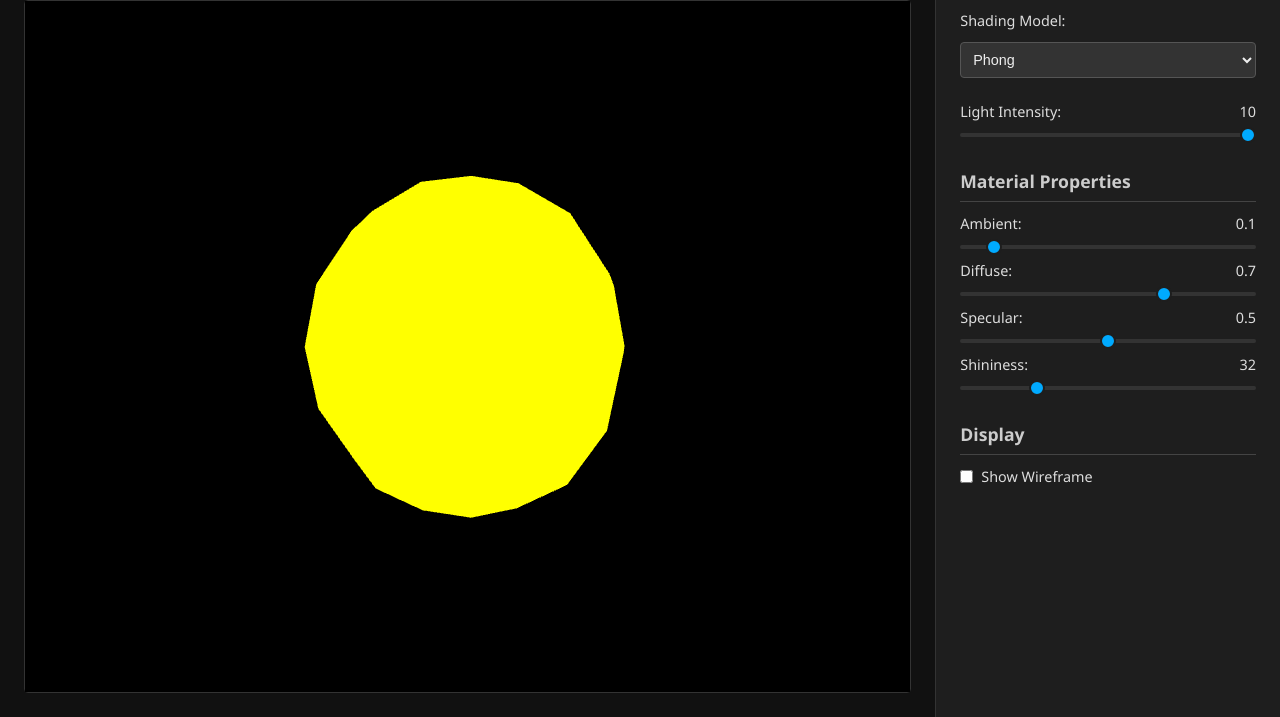
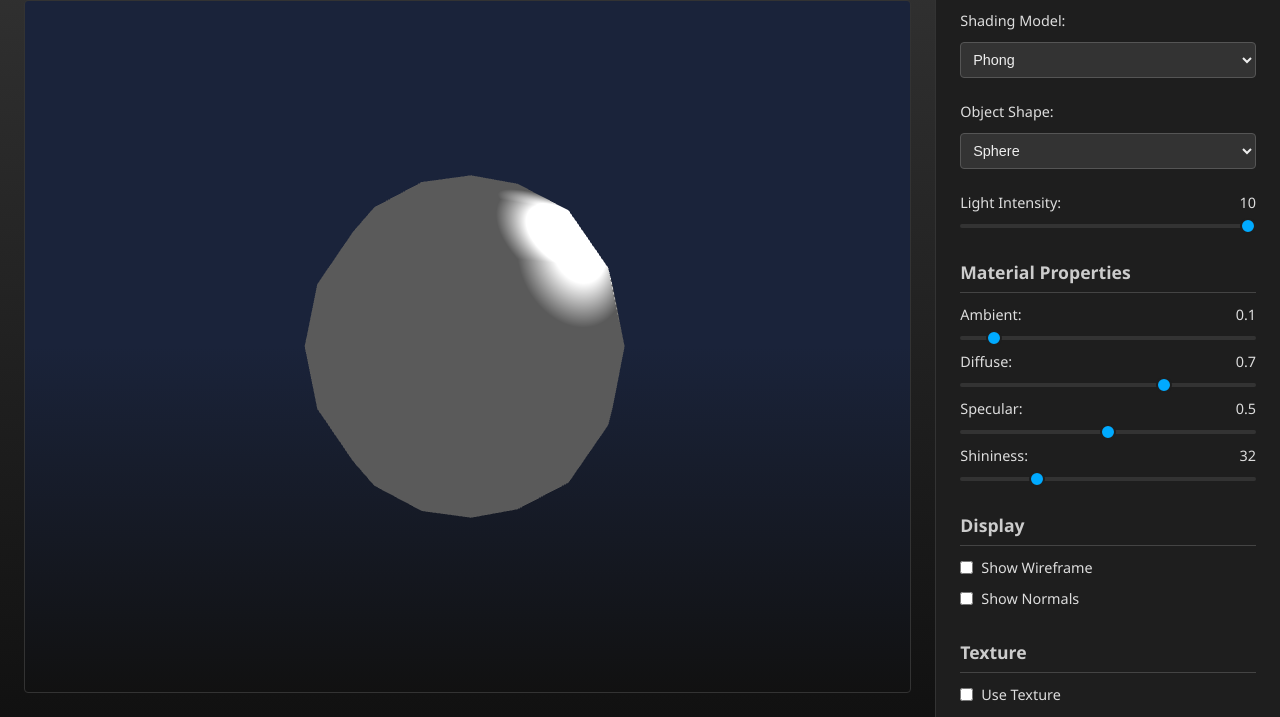
Before and after one commit to Gio-003/Lighting_visualizer, a website built with Vite: page lighting-visualizer/index.html in a window 1280 px wide. Shown: the part 83-800 px from the top of the page. Built offline with nearby package versions, Linux system fonts and the light colour scheme; animation ran at ten frames a second.

Commit message:
Manje izmene na frontu i mogucnost biranja opcije geometrijskih oblika

```diff
--- a/lighting-visualizer/index.html
+++ b/lighting-visualizer/index.html
@@ -25,6 +25,15 @@
           <option value="phong" selected>Phong</option>
         </select>
       </div>
+      <div class="control-group">
+        <label for="shape">Object Shape:</label>
+        <select id="shape">
+          <option value="sphere" selected>Sphere</option>
+          <option value="torus">Torus</option>
+          <option value="capsule">Capsule</option>
+        </select>
+      </div>
+
 
       <div class="control-group">
         <label for="lightSSlider">Light Intensity: <span id="lightSSliderValue">10</span></label>
@@ -52,8 +61,19 @@
           <input type="checkbox" id="wireframe" name="wireframe">
           <label for="wireframe">Show Wireframe</label>
         </div>
+        <div class="checkbox-container">
+          <input type="checkbox" id="showNormals" name="showNormals">
+          <label for="showNormals">Show Normals</label>
+        </div>
       </div>
-
+      <div class="control-group">
+        <h3>Texture</h3>
+        <div class="checkbox-container">
+          <input type="checkbox" id="useTexture" name="useTexture">
+          <label for="useTexture">Use Texture</label>
+        </div>
+        <input type="file" id="textureUpload" name="textureUpload" accept="image/*" style="display: block; margin-top: 0.5rem;">
+      </div>
     </aside>
     <script type="module" src="/src/main.js"></script>
   </body>
--- a/lighting-visualizer/src/main.js
+++ b/lighting-visualizer/src/main.js
@@ -1,6 +1,7 @@
 import './style.css'
 import * as THREE from 'three';
 import { OrbitControls } from 'three/examples/jsm/controls/OrbitControls.js';
+//import { TeapotGeometry } from 'three/examples/jsm/geometries/TeapotGeometry.js';
 import  vertShader  from './shaders/vertexShader.vert?raw';
 import  fragShader  from './shaders/fragmentShader.frag?raw';
 //import bg from './assets/bg.jpg';
@@ -17,21 +18,21 @@ controls.enableDamping = true; // Enable damping for smoother controls
 
 const renderer = new THREE.WebGLRenderer({
     canvas: document.getElementById('bg'),
-    antialias: true
+    antialias: true ,
+    alpha: true
 });
 renderer.setSize(canvasContainer.clientWidth, canvasContainer.clientHeight);
 renderer.setPixelRatio(window.devicePixelRatio);
-
 const pointLight = new THREE.PointLight(0xffffff, 200, 300);
 pointLight.position.set(10, 10, 10);
 scene.add(pointLight);
 // Create a sphere geometry and material, then add it to the scene with a wireframe overlay
-const geometry = new THREE.SphereGeometry(16, 8, 8);
+let geometry = new THREE.SphereGeometry(16, 8, 8);
 const material = new THREE.ShaderMaterial({
     vertexShader: vertShader,
     fragmentShader: fragShader,
      uniforms: {
-        uColor: { value: new THREE.Color(0xffff00) },
+        uColor: { value: new THREE.Color(0xa0a0a0) },
         uAmbientStrength : { value: 0.1 },
         uLightColor : { value: new THREE.Color(0xffffff) },
         uLightPos : { value: pointLight.position },
@@ -47,11 +48,6 @@ const wireMesh= new THREE.Mesh(geometry, wireMat);
 wireMesh.scale.set(1.01, 1.01, 1.01); // Slightly larger to prevent z-fighting
 cube.add(wireMesh);
 wireMesh.visible = false;
-
-// Add ambient and point lights to the scene
-const ambientLight = new THREE.AmbientLight(0xffffff, 5);
-scene.add(ambientLight);
-
 
 
 //Event listeners for UI controls
@@ -70,6 +66,25 @@ wireFrameCheckbox.addEventListener('input', (event) => {
     const isChecked = event.target.checked;
     wireMesh.visible = isChecked;
 });
+// Event listener for shape selection
+const shapeSelect = document.getElementById('shape');
+shapeSelect.addEventListener('change', (event) => {
+    const selectedShape = event.target.value;
+    let newGeometry;
+    if (selectedShape === 'sphere') {
+        newGeometry = new THREE.SphereGeometry(16, 32, 32);
+    } else if (selectedShape === 'torus') {
+        newGeometry = new THREE.TorusGeometry(10, 3, 16, 100);
+    } else if (selectedShape === 'capsule') {
+        newGeometry = new THREE.CapsuleGeometry(10, 10);
+    }
+     cube.geometry.dispose();
+    wireMesh.geometry.dispose();
+    // Postavljanje nove geometrije
+    cube.geometry = newGeometry;
+    wireMesh.geometry = newGeometry;
+} );
+
 // Handle window resizing
 window.addEventListener('resize', () => {
     // Update camera aspect ratio
@@ -85,7 +100,6 @@ window.addEventListener('resize', () => {
 // Animation loop to rotate the cube and render the scene
 function animate() {
     requestAnimationFrame(animate);
-    cube.rotation.x += 0.001;
     cube.rotation.y += 0.001;
     renderer.render(scene, camera);
     controls.update();
--- a/lighting-visualizer/src/style.css
+++ b/lighting-visualizer/src/style.css
@@ -9,10 +9,11 @@ html, body {
   width: 100%;
   height: 100%;
   font-family: 'Segoe UI', Roboto, Helvetica, Arial, sans-serif;
-  background-color: #111;
+  background: linear-gradient(180deg, #333 0%, #111 100%);
   color: #eee;
   overflow: hidden; /* Prevents scrollbars from appearing */
 }
+
 
 body {
   display: flex;
@@ -44,11 +45,11 @@ h1 {
   flex-grow: 1;
   position: relative;
   width: 100%;
-  height: 100%; /* Ensure it fills the available space */
-  min-height: 0; /* Fix for flexbox overflow */
+  height: 100%;
+  min-height: 0;
   border: 1px solid #333;
+  background: linear-gradient(180deg, #1a233a 50%, #111 100%);
   border-radius: 4px;
-  background-color: #000;
 }
 
 canvas {
```
